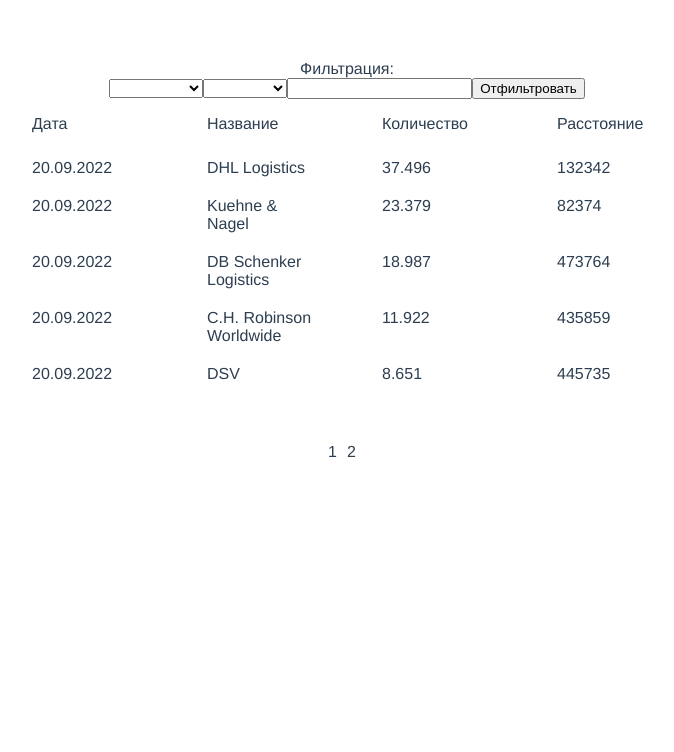
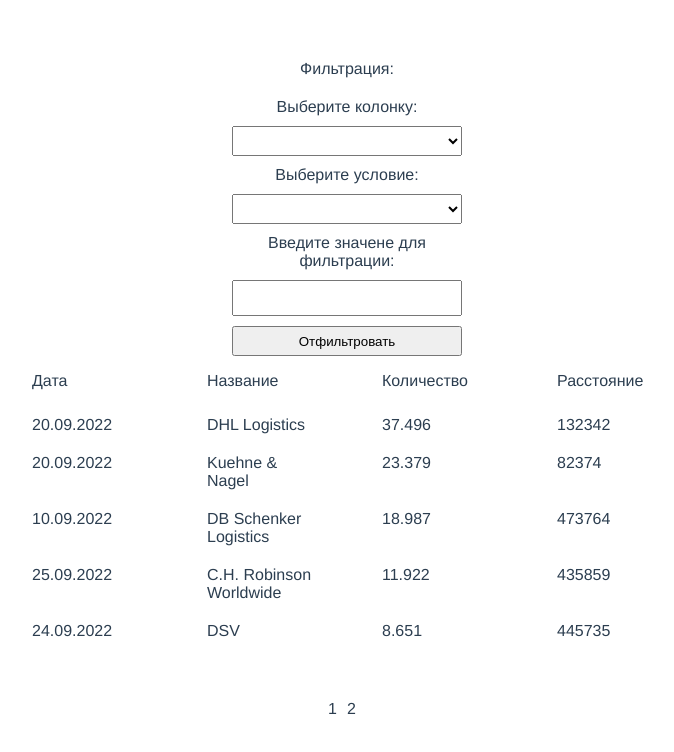
Before and after one commit to abaisseabc/logistic-company, a Vue app: page / in a window 1280 px wide. Shown: the top 752 px of the page, without its empty margins (293-967 px from the left). Built offline with nearby package versions, Linux system fonts and the light colour scheme.

Commit message:
добавлены стили

```diff
--- a/src/App.vue
+++ b/src/App.vue
@@ -18,15 +18,7 @@
   computed: {
     ...mapGetters([
       'TABLE',
-      'FILTEREDTABLE'
     ]),
-    // followTable() {
-    //   if (this.FILTEREDTABLE > 0) {
-    //     return this.FILTEREDTABLE
-    //   } else {
-    //     return this.TABLE
-    //   }
-    // }
   },
   methods: {
     ...mapActions([
@@ -34,7 +26,7 @@
     ])
   },
   mounted() {
-    this.GET_TABLE_FROM_DB()
+    this.GET_TABLE_FROM_DB();
   }
 }
 </script>
--- /dev/null
+++ b/src/components/v-filter.vue
@@ -0,0 +1,57 @@
+<template>
+  <div class="filter">
+    <div class="filter__header">
+        Фильтрация:
+    </div>
+    <div class="filter__body">
+      <div class="div">Выберите колонку: </div>
+      <select name="" id="" v-model="column">
+        <option value="name">Название</option>
+        <option value="amount">Количество</option>
+        <option value="distance">Расстояние</option>
+      </select>
+      <div>Выберите условие:</div>
+      <select name="" id="" v-model="condition">
+        <option value="=">Равно</option>
+        <option value="contains">Содержит</option>
+        <option value=">">Больше</option>
+        <option value="<">Меньше</option>
+      </select>
+      <div>Введите значене для фильтрации:</div>
+      <input type="text" v-model="input">
+      <button @click="sendingFilterObject(column, condition, input)" class="filter__btn">
+          Отфильтровать
+      </button>
+    </div>
+  </div>
+</template>
+
+<script>
+import { mapActions } from 'vuex'
+export default {
+    data() {
+        return {
+            column: '',
+            condition: '',
+            input: ''
+        }
+    },
+    methods: {
+        ...mapActions([
+            'GET_FILTER_CONDITIONS'
+        ]),
+        sendingFilterObject(column, condition, input) {
+            let filterObj = {
+                column: column,
+                condition: condition,
+                input: input
+            };
+            this.GET_FILTER_CONDITIONS(filterObj);
+        }
+    }
+}
+</script>
+
+<style>
+
+</style>
--- a/src/components/v-table.vue
+++ b/src/components/v-table.vue
@@ -1,25 +1,6 @@
 <template>
 
-  <div class="filter">
-    <div class="filter__header">
-        Фильтрация:
-    </div>
-    <select name="" id="" v-model="column">
-        <option value="name">Название</option>
-        <option value="amount">Количество</option>
-        <option value="distance">Расстояние</option>
-    </select>
-    <select name="" id="" v-model="condition">
-        <option value="=">Равно</option>
-        <option value="contains">Содержит</option>
-        <option value=">">Больше</option>
-        <option value="<">Меньше</option>
-    </select>
-    <input type="text" v-model="input">
-    <button @click="formOut(column, condition, input)">
-        Отфильтровать
-    </button>
-  </div>
+  <vFilter />
 
   <div class="table">
     <div class="table__header">
@@ -50,11 +31,11 @@
 
 <script>
 import vTableRow from '@/components/v-table-row.vue'
-import { mapActions } from 'vuex'
+import vFilter from '@/components/v-filter.vue'
 
 export default {
   components: {
-    vTableRow
+    vTableRow, vFilter
   },
   props: {
     table_data: {
@@ -65,9 +46,6 @@
     return {
       pageNumber: 1,
       numberOfTableEntries: 5,
-      column: '',
-      condition: '',
-      input: ''
     }
   },
   computed: {
@@ -81,21 +59,9 @@
     }
   },
   methods: {
-    ...mapActions([
-      'GET_FILTER_CONDITIONS'
-    ]),
     pageClick(page) {
-      this.pageNumber = page
+      this.pageNumber = page;
     },
-    formOut(column, condition, input) {
-      let filterObj =
-      {
-        column: column,
-        condition: condition,
-        input: input
-      }
-      this.GET_FILTER_CONDITIONS(filterObj)
-    }
   }
 }
 </script>
@@ -123,4 +89,33 @@
     margin-right: 10px;
     margin-top: 50px;
   }
+  .filter__header {
+    margin-top: 10px;
+    margin-bottom: 10px;
+  }
+  .filter__body {
+    width: 230px;
+    margin: 0 auto;
+    display: flex;
+    justify-content: center;
+    flex-wrap: wrap;
+  }
+  .filter__body div {
+    margin-top: 10px;
+    margin-bottom: 10px;
+  }
+  .filter__body select {
+    width: 230px;
+    height: 30px;
+  }
+  .filter__body input {
+    width: 230px;
+    height: 30px;
+  }
+  .filter__btn {
+    cursor: pointer;
+    margin-top: 10px;
+    width: 230px;
+    height: 30px;
+  }
 </style>
--- a/src/seeders/db.json
+++ b/src/seeders/db.json
@@ -15,28 +15,28 @@
     },
     {
         "id": 3,
-        "date": "20.09.2022",
+        "date": "10.09.2022",
         "name": "DB Schenker Logistics",
         "amount": "18.987",
         "distance": "473764"
     },
     {
         "id": 4,
-        "date": "20.09.2022",
+        "date": "25.09.2022",
         "name": "C.H. Robinson Worldwide",
         "amount": "11.922",
         "distance": "435859"
     },
     {
         "id": 5,
-        "date": "20.09.2022",
+        "date": "24.09.2022",
         "name": "DSV",
         "amount": "8.651",
         "distance": "445735"
     },
     {
         "id": 6,
-        "date": "20.09.2022",
+        "date": "01.04.2022",
         "name": "CEVA Logistics",
         "amount": "7.864",
         "distance": "13242"
@@ -50,7 +50,7 @@
     },
     {
         "id": 8,
-        "date": "20.09.2022",
+        "date": "12.01.2022",
         "name": "Dachser & Co.",
         "amount": "7.134",
         "distance": "58468"
--- a/src/store/index.js
+++ b/src/store/index.js
@@ -4,15 +4,11 @@
 export default createStore({
   state: {
     table: [],
-    filteredTable: []
   },
   getters: {
     TABLE(state) {
       return state.table
     },
-    FILTEREDTABLE(state) {
-      return state.filteredTable
-    }
   },
   mutations: {
     SET_TABLE_TO_STATE: (state) => {
@@ -23,50 +19,50 @@
 
         if (filterObj.condition == '=') {
           if (el.name == filterObj.input) {
-            movingElements(el)
+            movingElements(el);
           }
           if (el.distance == filterObj.input) {
-            movingElements(el)
+            movingElements(el);
           }
           if (el.amount == filterObj.input) {
-            movingElements(el)
+            movingElements(el);
           }
         } else if (filterObj.condition == '>') {
           if (el.name > filterObj.input && filterObj.column == 'name') {
-            movingElements(el)
+            movingElements(el);
           }
           if (Number(el.distance) > Number(filterObj.input) && filterObj.column == 'distance') {
-            movingElements(el)
+            movingElements(el);
           }
           if (Number(el.amount) > Number(filterObj.input) && filterObj.column == 'amount') {
-            movingElements(el)
+            movingElements(el);
           }
         } else if (filterObj.condition == '<') {
           if (el.name < filterObj.input && filterObj.column == 'name') {
-            movingElements(el)
+            movingElements(el);
           }
           if (Number(el.distance) < Number(filterObj.input) && filterObj.column == 'distance') {
-            movingElements(el)
+            movingElements(el);
           }
           if (Number(el.amount) < Number(filterObj.input) && filterObj.column == 'amount') {
-            movingElements(el)
+            movingElements(el);
           }
         } else if (filterObj.condition == 'contains') {
           if(el.name.includes(filterObj.input) && filterObj.column == 'name') {
-            movingElements(el)
+            movingElements(el);
           }
           if(el.distance.includes(filterObj.input) && filterObj.column == 'distance') {
-            console.log(el)
+            movingElements(el);
           }
           if (el.amount.includes(filterObj.input) && filterObj.column == 'amount') {
-            movingElements(el)
+            movingElements(el);
           }
         }
       })
 
       function movingElements(desiredValue) {
-        state.table.sort(function(x,y){
-          return x == desiredValue ? -1 : y == desiredValue ? 1 : 0;
+        state.table.sort(function(a,b) {
+          return a == desiredValue ? -1 : b == desiredValue ? 1 : 0;
         });
       }
     },
@@ -79,6 +75,4 @@
       commit('SET_TABLE_WITH_FILTER', filterObj)
     }
   },
-  modules: {
-  }
 })
```
